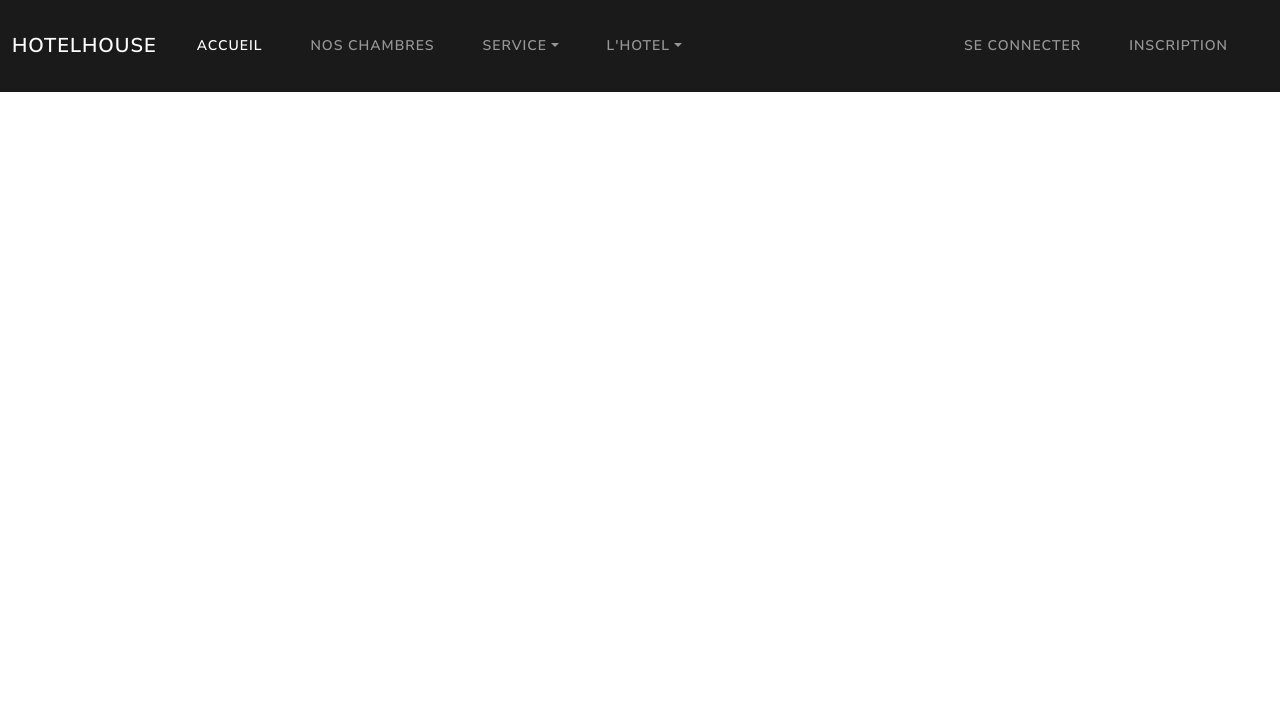
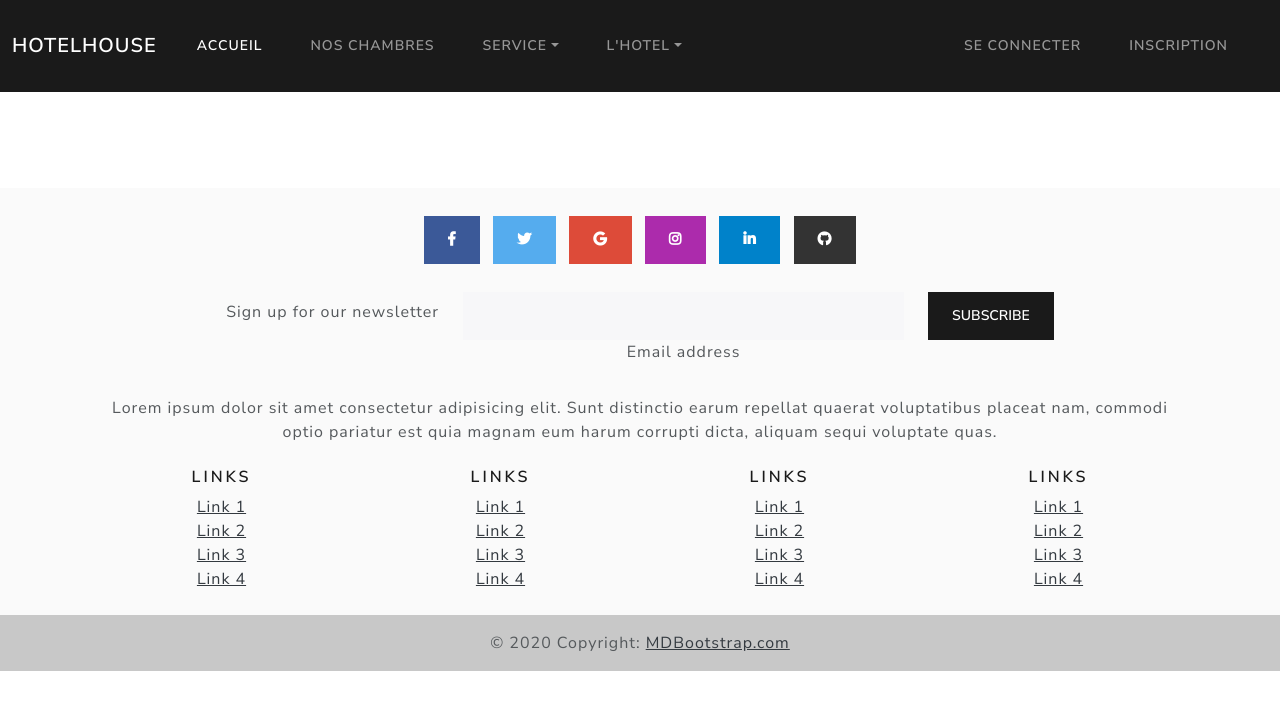
Before and after one commit to Benj8677/hotelhouse, a Symfony app: template templates/home/page.html.twig in a window 1280 px wide. Shown: the top 710 px of the page. Run offline with Twig, Linux system fonts and the light colour scheme; the template is opened without the code that fills it, so the values that code supplies are empty; some libraries are stand-ins or nearby versions.

Commit message:
footer base

```diff
--- a/templates/base.html.twig
+++ b/templates/base.html.twig
@@ -121,6 +121,191 @@
     <div class="container">
         {% block body %}{% endblock %}
     </div>
+
+
+<!-- Footer -->
+<footer class=" text-center " style="background-color:#fafafa;">
+  <!-- Grid container -->
+  <div class="container p-4">
+
+    <!-- Section: Social media -->
+    <section class="mb-4">
+      <!-- Facebook -->
+      <a class="btn btn-primary btn-floating m-1" style="background-color: #3b5998" href="#!" role="button"><i class="fab fa-facebook-f"></i></a>
+
+      <!-- Twitter -->
+      <a class="btn btn-primary btn-floating m-1" style="background-color: #55acee" href="#!" role="button"><i class="fab fa-twitter"></i></a>
+
+      <!-- Google -->
+      <a class="btn btn-primary btn-floating m-1" style="background-color: #dd4b39" href="#!" role="button"><i class="fab fa-google"></i></a>
+
+      <!-- Instagram -->
+      <a class="btn btn-primary btn-floating m-1" style="background-color: #ac2bac" href="#!" role="button"><i class="fab fa-instagram"></i></a>
+
+      <!-- Linkedin -->
+      <a class="btn btn-primary btn-floating m-1" style="background-color: #0082ca" href="#!" role="button"><i class="fab fa-linkedin-in"></i></a>
+      <!-- Github -->
+      <a class="btn btn-primary btn-floating m-1" style="background-color: #333333" href="#!" role="button"><i class="fab fa-github"></i></a>
+    </section>
+    <!-- Section: Social media -->
+
+
+    <!-- Section: Form -->
+    <section class="">
+      <form action="">
+        <!--Grid row-->
+        <div class="row d-flex justify-content-center">
+          <!--Grid column-->
+          <div class="col-auto">
+            <p class="pt-2">
+              <strong>Sign up for our newsletter</strong>
+            </p>
+          </div>
+          <!--Grid column-->
+
+          <!--Grid column-->
+          <div class="col-md-5 col-12">
+            <!-- Email input -->
+            <div class="form-outline mb-4">
+              <input type="email" id="form5Example2" class="form-control" />
+              <label class="form-label" for="form5Example2">Email address</label>
+            </div>
+          </div>
+          <!--Grid column-->
+
+          <!--Grid column-->
+          <div class="col-auto">
+
+            <!-- Submit button -->
+            <button type="submit" class="btn btn-primary mb-4">
+              Subscribe
+            </button>
+          </div>
+          <!--Grid column-->
+        </div>
+        <!--Grid row-->
+      </form>
+    </section>
+    <!-- Section: Form -->
+
+
+    <!-- Section: Text -->
+    <section class="mb-4">
+      <p>
+        Lorem ipsum dolor sit amet consectetur adipisicing elit. Sunt
+        distinctio earum repellat quaerat voluptatibus placeat nam,
+        commodi optio pariatur est quia magnam eum harum corrupti dicta,
+        aliquam sequi voluptate quas.
+      </p>
+    </section>
+    <!-- Section: Text -->
+
+
+    <!-- Section: Links -->
+    <section class="">
+      <!--Grid row-->
+      <div class="row">
+        <!--Grid column-->
+        <div class="col-lg-3 col-md-6 mb-4 mb-md-0">
+          <h5 class="text-uppercase">Links</h5>
+
+          <ul class="list-unstyled mb-0">
+            <li>
+              <a href="#!" class="text-dark">Link 1</a>
+            </li>
+            <li>
+              <a href="#!" class="text-dark">Link 2</a>
+            </li>
+            <li>
+              <a href="#!" class="text-dark">Link 3</a>
+            </li>
+            <li>
+              <a href="#!" class="text-dark">Link 4</a>
+            </li>
+          </ul>
+        </div>
+        <!--Grid column-->
+
+        <!--Grid column-->
+        <div class="col-lg-3 col-md-6 mb-4 mb-md-0">
+          <h5 class="text-uppercase">Links</h5>
+
+          <ul class="list-unstyled mb-0">
+            <li>
+              <a href="#!" class="text-dark">Link 1</a>
+            </li>
+            <li>
+              <a href="#!" class="text-dark">Link 2</a>
+            </li>
+            <li>
+              <a href="#!" class="text-dark">Link 3</a>
+            </li>
+            <li>
+              <a href="#!" class="text-dark">Link 4</a>
+            </li>
+          </ul>
+        </div>
+        <!--Grid column-->
+
+        <!--Grid column-->
+        <div class="col-lg-3 col-md-6 mb-4 mb-md-0">
+          <h5 class="text-uppercase">Links</h5>
+
+          <ul class="list-unstyled mb-0">
+            <li>
+              <a href="#!" class="text-dark">Link 1</a>
+            </li>
+            <li>
+              <a href="#!" class="text-dark">Link 2</a>
+            </li>
+            <li>
+              <a href="#!" class="text-dark">Link 3</a>
+            </li>
+            <li>
+              <a href="#!" class="text-dark">Link 4</a>
+            </li>
+          </ul>
+        </div>
+        <!--Grid column-->
+
+        <!--Grid column-->
+        <div class="col-lg-3 col-md-6 mb-4 mb-md-0">
+          <h5 class="text-uppercase">Links</h5>
+
+          <ul class="list-unstyled mb-0">
+            <li>
+              <a href="#!" class="text-dark">Link 1</a>
+            </li>
+            <li>
+              <a href="#!" class="text-dark">Link 2</a>
+            </li>
+            <li>
+              <a href="#!" class="text-dark">Link 3</a>
+            </li>
+            <li>
+              <a href="#!" class="text-dark">Link 4</a>
+            </li>
+          </ul>
+        </div>
+        <!--Grid column-->
+      </div>
+      <!--Grid row-->
+    </section>
+    <!-- Section: Links -->
+
+  </div>
+  <!-- Grid container -->
+
+  <!-- Copyright -->
+  <div class="text-center p-3" style="background-color: rgba(0, 0, 0, 0.2)">
+    © 2020 Copyright:
+    <a class="text-dark" href="https://mdbootstrap.com/">MDBootstrap.com</a>
+  </div>
+  <!-- Copyright -->
+
+</footer>
+<!-- Footer -->
+
 <script src="/js/popper.min.js"></script>
 <script src="/js/bootstrap.min.js"></script>
     </body>
```
